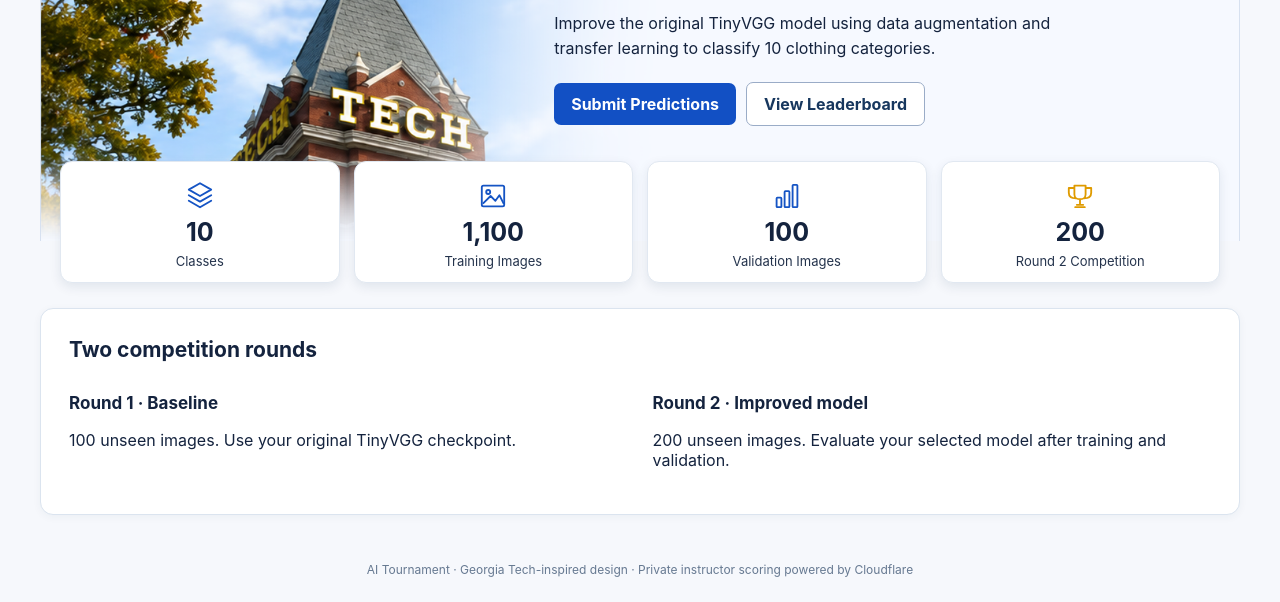
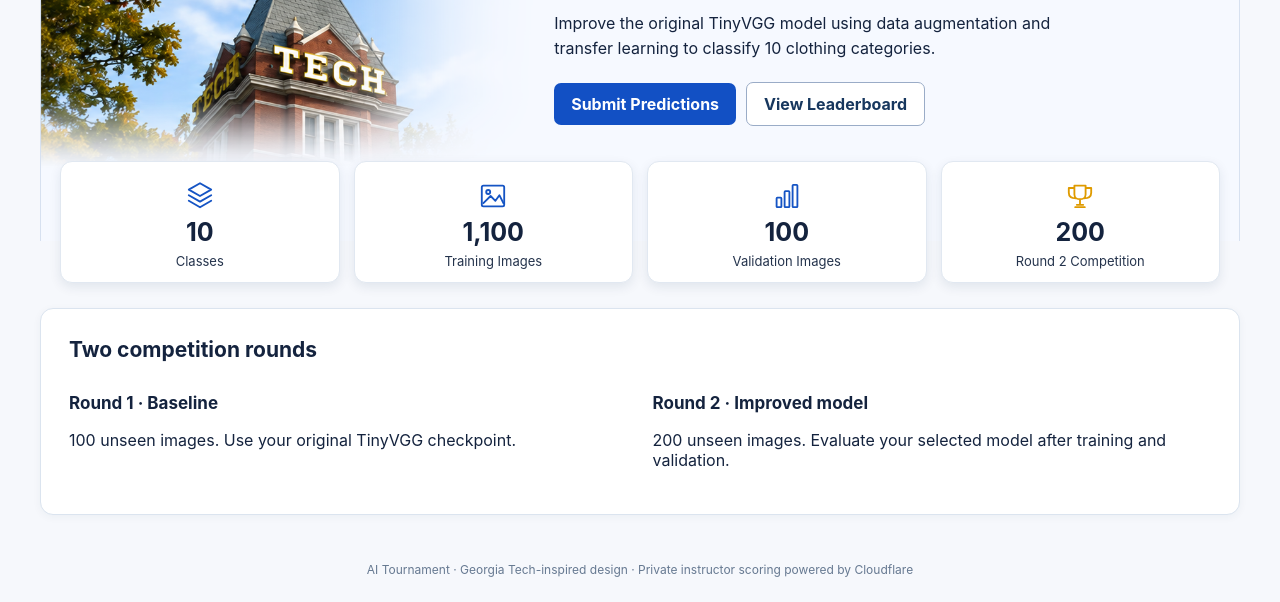
Before and after one commit to AdrianSchell/ai-tournament, a plain HTML site: page index.html in a window 1280 px wide. Shown: the part 218-820 px from the top of the page. Drawn offline with Linux system fonts and the light colour scheme.

Commit message:
Add files via upload

```diff
--- a/style.css
+++ b/style.css
@@ -110,3 +110,11 @@
   #home .hero-photo{background-size:auto 205px;}
   #home .hero-copy{padding:195px 24px 90px;}
 }
+
+/* v8.3: 20% smaller hero artwork, keeping the built-in soft edge fade. */
+@media(min-width:851px){
+  #home .hero-photo {
+    background-size:auto 80%;
+    background-position:left top;
+  }
+}
```
